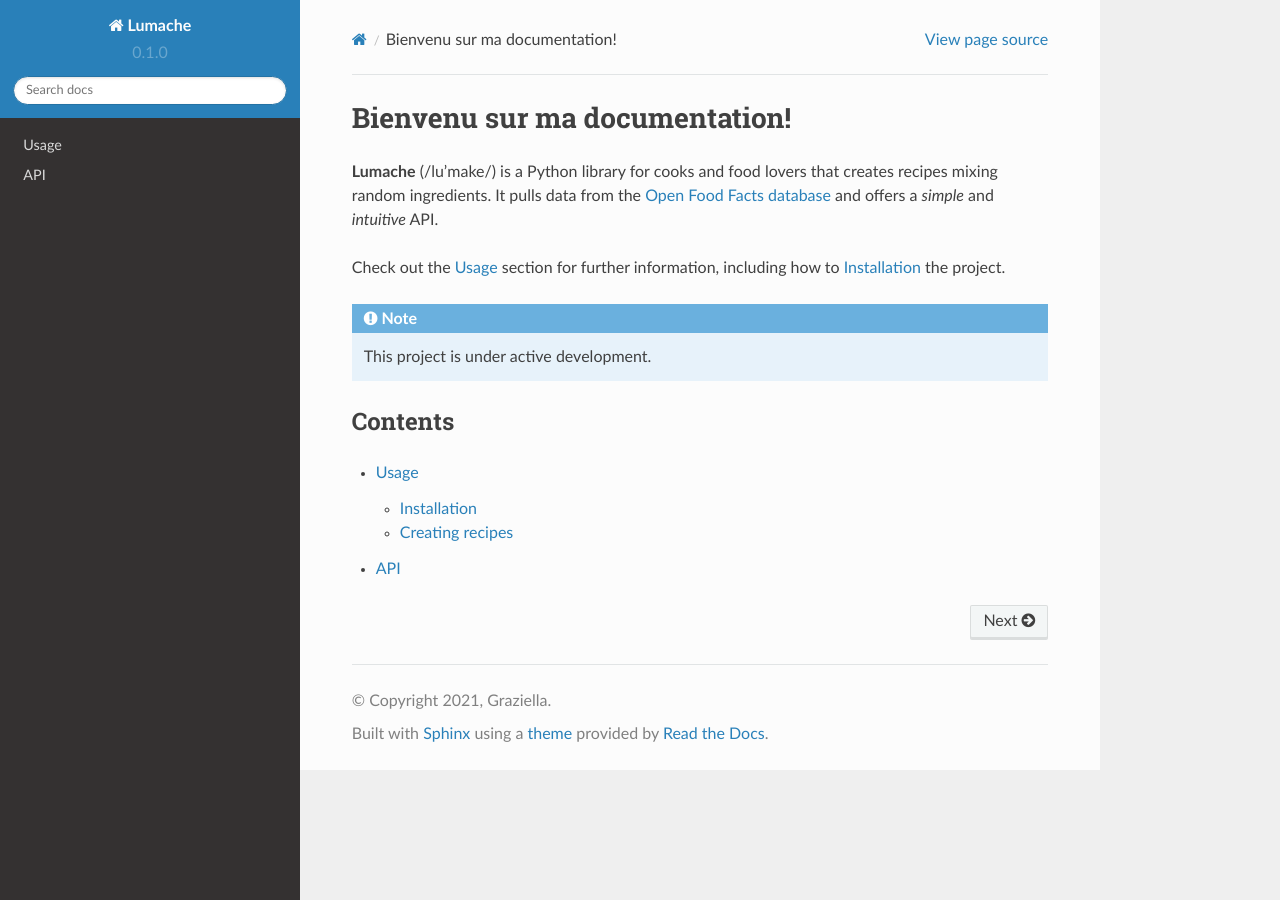
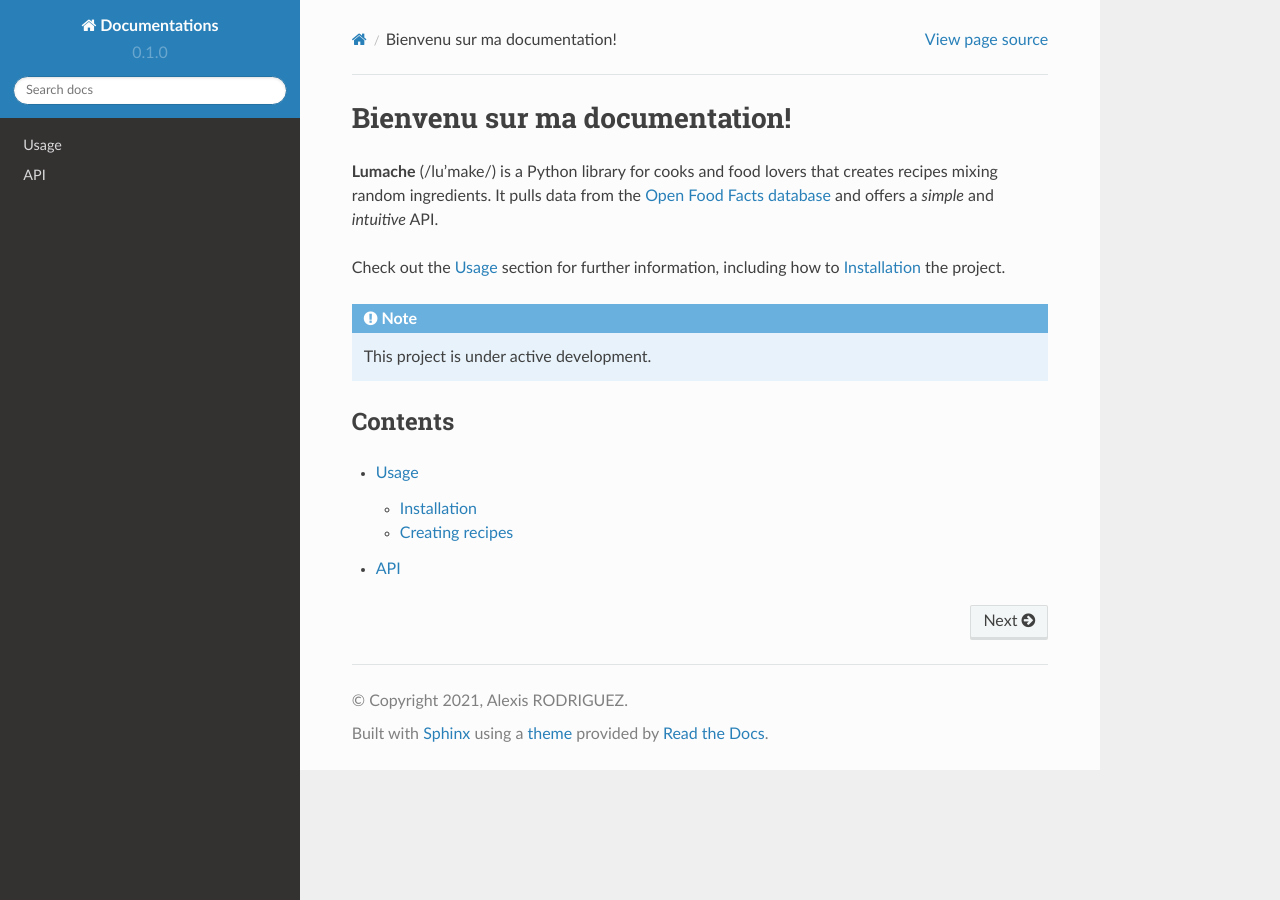
Before and after one commit to rodrialexis/rtd, a Sphinx documentation site: the page built from docs/source/index.rst, in a window 1280 px wide. Built offline with Sphinx 7.4.7 and the Read the Docs theme 2.0.0, drawn with Linux system fonts in a browser that asks for light colours.

Commit message:
Update conf.py

```diff
--- a/docs/source/conf.py
+++ b/docs/source/conf.py
@@ -2,9 +2,9 @@
 
 # -- Project information
 
-project = 'Lumache'
-copyright = '2021, Graziella'
-author = 'Graziella'
+project = 'Documentations'
+copyright = '2021, Alexis RODRIGUEZ'
+author = 'Alexis RODRIGUEZ'
 
 release = '0.1'
 version = '0.1.0'
```
